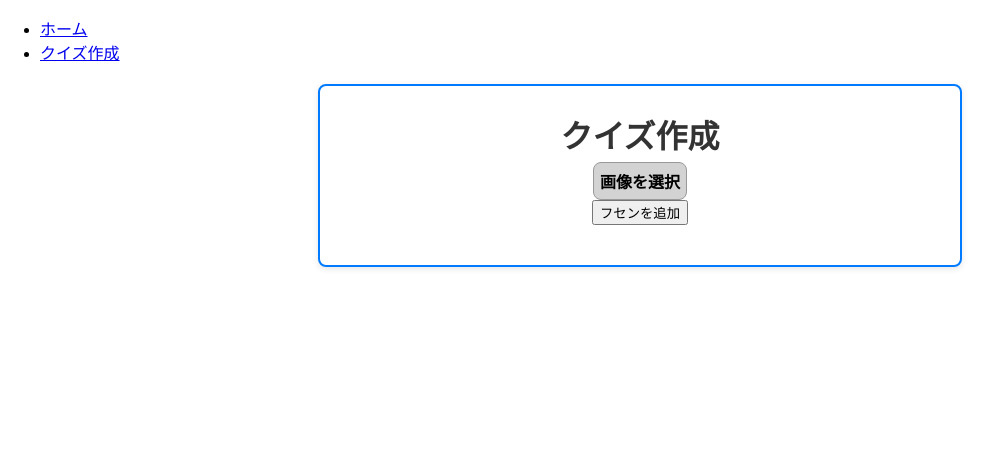
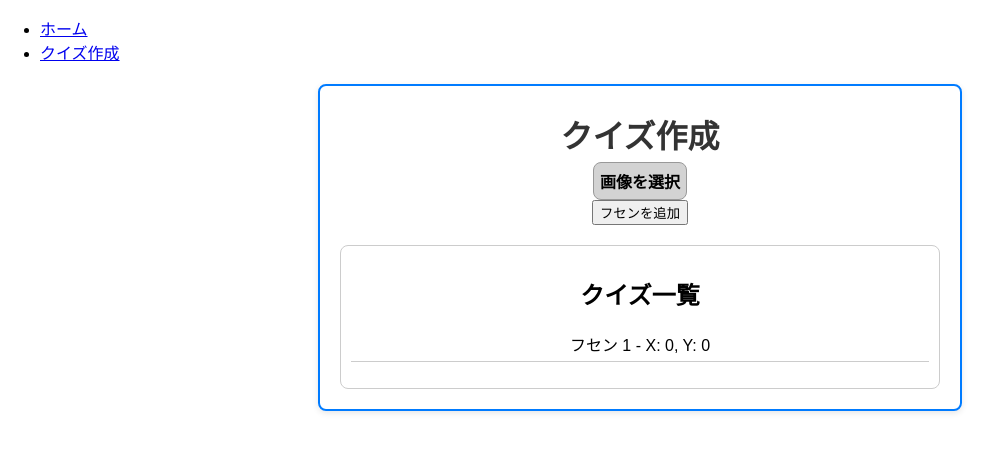
Before and after one commit to takoyakibot/chin2, a React (Create React App) app: page /create-quiz in a window 1280 px wide. Both pictures are taken after a click on the button "フセンを追加". Shown: the top 452 px of the page, without its empty margins (0-1001 px from the left). Built offline with nearby package versions, Linux system fonts and the light colour scheme.

Commit message:
クイズ一覧フィールドを追加

```diff
--- a/src/CreateQuiz.js
+++ b/src/CreateQuiz.js
@@ -71,6 +71,15 @@ const CreateQuiz = () => {
         {/* フセン追加ボタン */}
         <button onClick={handleAddRectangle}>フセンを追加</button>
       </div>
+      {/* クイズ一覧フィールド */}
+      <div className="quiz-list">
+        <h2>クイズ一覧</h2>
+        <ul>
+          {rectangles.map((rect, index) => (
+            <li key={index}>フセン {index + 1} - X: {rect.x}, Y: {rect.y}</li>
+          ))}
+        </ul>
+      </div>
     </div>
   );
 };
--- a/src/style.css
+++ b/src/style.css
@@ -47,7 +47,6 @@ h1 {
   background-color: #c0c0c0;
 }
 
-/* 元のボタンは非表示 */
 .browse_btn input[type='file'] {
   display: none;
 }
@@ -58,6 +57,30 @@ h1 {
   margin-top: 10px;
 }
 
+/* クイズ一覧フィールドのスタイル */
+.quiz-list {
+  margin-top: 20px;
+  border: 1px solid #ccc;
+  border-radius: 8px;
+  padding: 10px;
+}
+
+.quiz-list h2 {
+  font-size: 24px;
+  margin-bottom: 10px;
+}
+
+.quiz-list ul {
+  list-style-type: none;
+  padding: 0;
+}
+
+.quiz-list li {
+  padding: 5px 0;
+  border-bottom: 1px solid #ccc;
+}
+
+/* フセンのスタイル */
 .rectangle {
   position: absolute;
   width: 100px;
@@ -65,4 +88,7 @@ h1 {
   background-color: #ffffff;
   border: 1px solid #000000;
   pointer-events: none; /* マウスイベントをフセンが遮らないようにする */
+  text-align: center;
+  line-height: 100px;
+  font-size: 14px;
 }
```
